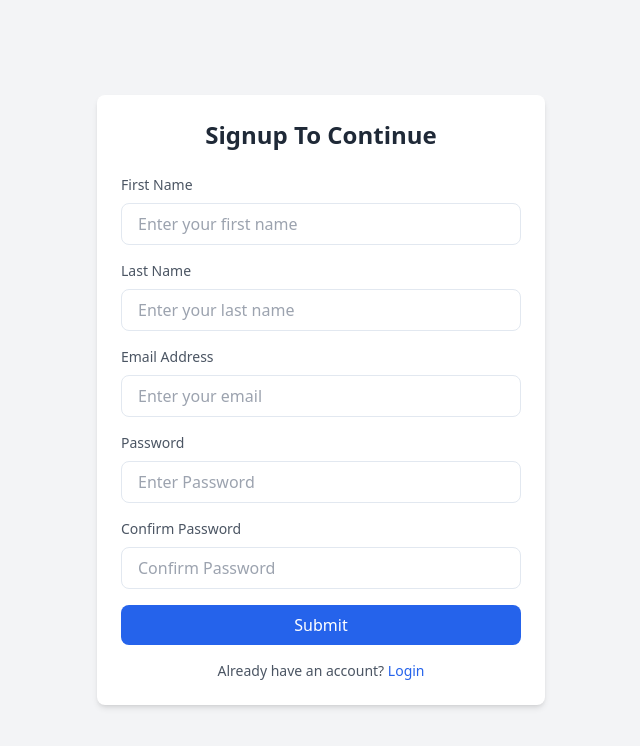
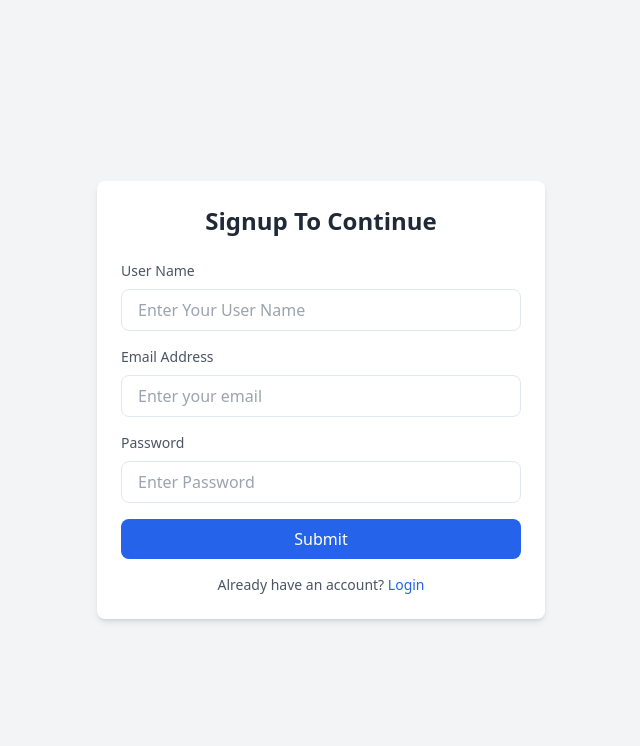
Before and after one commit to ROMANVIKI/blog-frontend, a Next.js app: page /signup in a window 1280 px wide. Shown: the top 746 px of the page, without its empty margins (319-959 px from the left). Built offline with nearby package versions, Linux system fonts and the light colour scheme.

Commit message:
added email, username auth

```diff
--- a/components/LoginForm.jsx
+++ b/components/LoginForm.jsx
@@ -25,7 +25,7 @@ const LoginForm = () => {
     <div className="flex items-center justify-center min-h-screen bg-gray-100">
       <div className="w-full max-w-md p-6 bg-white rounded-lg shadow-md">
         <h2 className="mb-6 text-2xl font-bold text-center text-gray-800">
-          Welcome Back Login To Continue
+          Login To Continue
         </h2>
         <Formik
           initialValues={{ email: "", password: "" }}
--- a/components/SignUpForm.jsx
+++ b/components/SignUpForm.jsx
@@ -1,26 +1,102 @@
 "use client";
 import Link from "next/link";
-import React from "react";
+import React, { useState } from "react";
 import { Formik, Field, Form, ErrorMessage } from "formik";
 import * as Yup from "yup";
+import axios from "axios";
 
 // Backend validation function
 const checkExistingUser = async (email) => {
   try {
-    const response = await fetch("/api/check-user", {
-      method: "POST",
-      headers: { "Content-Type": "application/json" },
-      body: JSON.stringify({ email }),
-    });
-    const data = await response.json();
-    return data.exists;
+    const response = await axios.post(
+      "http://localhost:8000/api/check-email/",
+      { email },
+    );
+    return response.data.exists;
   } catch (error) {
     console.error("Validation error:", error);
-    return false;
+    throw new Error("Failed to check email existence");
+  }
+};
+
+const checkExistingUserName = async (username) => {
+  try {
+    const res = await axios.post("http://localhost:8000/api/check-username/", {
+      username,
+    });
+    console.log(`API Response: ${res.data.exists}`);
+    return res.data.exists;
+  } catch (error) {
+    console.error("Validation error:", error);
+    throw new Error("Failed to check username existence");
+  }
+};
+
+// Submit form function
+const submitForm = async (values) => {
+  try {
+    const response = await axios.post(
+      "http://localhost:8000/api/create-user/",
+      values,
+    );
+    return response.data;
+  } catch (error) {
+    console.error("Error submitting form:", error);
+    throw error;
   }
 };
 
 const SignupForm = () => {
+  const [emailError, setEmailError] = useState("");
+  const [userNameError, setUserNameError] = useState("");
+
+  const handleEmailBlur = async (e) => {
+    const email = e.target.value;
+
+    // Check if the email field is empty
+    if (!email) {
+      setEmailError("Email is required");
+      return;
+    }
+
+    // Validate email format using regex
+    const emailRegex = /^[^\s@]+@[^\s@]+\.[^\s@]+$/;
+    if (!emailRegex.test(email)) {
+      setEmailError("Invalid email format");
+      return;
+    }
+
+    // If the email format is valid, proceed to check with the database
+    try {
+      const exists = await checkExistingUser(email);
+      if (exists) {
+        setEmailError("Email already exists");
+      } else {
+        setEmailError(""); // No error
+      }
+    } catch (error) {
+      setEmailError("Failed to validate email");
+    }
+  };
+
+  const handleUserNameBlur = async (e) => {
+    const username = e.target.value;
+    if (!username) {
+      setUserNameError("Username is required");
+      return;
+    }
+    try {
+      const exists = await checkExistingUserName(username);
+      if (exists) {
+        setUserNameError("Usrename already exists");
+      } else {
+        setUserNameError("");
+      }
+    } catch (error) {
+      setUserNameError("Failed to validate the username from the server");
+    }
+  };
+
   return (
     <div className="flex items-center justify-center min-h-screen bg-gray-100">
       <div className="w-full max-w-md p-6 bg-white rounded-lg shadow-md">
@@ -29,27 +105,14 @@ const SignupForm = () => {
         </h2>
         <Formik
           initialValues={{
-            firstName: "",
-            lastName: "",
+            userName: "",
             email: "",
             password: "",
-            confirmPassword: "",
           }}
           validationSchema={Yup.object({
-            firstName: Yup.string()
-              .max(15, "Must be 15 characters or less")
-              .required("Required"),
-            lastName: Yup.string()
-              .max(20, "Must be 20 characters or less")
-              .required("Required"),
-            email: Yup.string()
-              .email("Invalid email address")
-              .required("Required")
-              .test("unique-email", "Email already exists", async (value) => {
-                if (!value) return true;
-                const exists = await checkExistingUser(value);
-                return !exists;
-              }),
+            // userName: Yup.string()
+            //   .max(15, "Must be 15 characters or less")
+            //   .required("Required"),
             password: Yup.string()
               .min(8, "Password must be at least 8 characters")
               .matches(/[a-z]/, "Must contain at least one lowercase letter")
@@ -60,13 +123,9 @@ const SignupForm = () => {
                 "Must contain at least one special character",
               )
               .required("Password is required"),
-            confirmPassword: Yup.string()
-              .oneOf([Yup.ref("password"), null], "Passwords must match")
-              .required("Confirm Password is required"),
           })}
           onSubmit={async (values, { setSubmitting }) => {
             try {
-              // Your form submission logic here
               await submitForm(values);
             } catch (error) {
               console.error("Submission error:", error);
@@ -79,41 +138,23 @@ const SignupForm = () => {
             <Form className="space-y-4">
               <div>
                 <label
-                  htmlFor="firstName"
+                  htmlFor="userName"
                   className="block mb-2 text-sm font-medium text-gray-600"
                 >
-                  First Name
+                  User Name
                 </label>
                 <Field
-                  name="firstName"
-                  placeholder="Enter your first name"
+                  name="userName"
+                  placeholder="Enter Your User Name"
                   type="text"
                   className="w-full px-4 py-2 border rounded-lg focus:ring-2 focus:ring-blue-500 focus:outline-none"
+                  onBlur={handleUserNameBlur}
                 />
-                <ErrorMessage
-                  name="firstName"
-                  component="div"
-                  className="mt-1 text-sm text-red-500"
-                />
-              </div>
-              <div>
-                <label
-                  htmlFor="lastName"
-                  className="block mb-2 text-sm font-medium text-gray-600"
-                >
-                  Last Name
-                </label>
-                <Field
-                  name="lastName"
-                  placeholder="Enter your last name"
-                  type="text"
-                  className="w-full px-4 py-2 border rounded-lg focus:ring-2 focus:ring-blue-500 focus:outline-none"
-                />
-                <ErrorMessage
-                  name="lastName"
-                  component="div"
-                  className="mt-1 text-sm text-red-500"
-                />
+                {userNameError && (
+                  <div className="mt-1 text-sm text-red-500">
+                    {userNameError}
+                  </div>
+                )}
               </div>
               <div>
                 <label
@@ -127,14 +168,12 @@ const SignupForm = () => {
                   type="email"
                   placeholder="Enter your email"
                   className="w-full px-4 py-2 border rounded-lg focus:ring-2 focus:ring-blue-500 focus:outline-none"
+                  onBlur={handleEmailBlur}
                 />
-                <ErrorMessage
-                  name="email"
-                  component="div"
-                  className="mt-1 text-sm text-red-500"
-                />
+                {emailError && (
+                  <div className="mt-1 text-sm text-red-500">{emailError}</div>
+                )}
               </div>
-              {/* Password Field */}
               <div>
                 <label
                   className="block mb-2 text-sm font-medium text-gray-600"
@@ -151,29 +190,6 @@ const SignupForm = () => {
                 <ErrorMessage
                   name="password"
                   component="div"
-                  className="error"
-                  className="mt-1 text-sm text-red-500"
-                />
-              </div>
-
-              {/* Confirm Password Field */}
-              <div>
-                <label
-                  className="block mb-2 text-sm font-medium text-gray-600"
-                  htmlFor="confirmPassword"
-                >
-                  Confirm Password
-                </label>
-                <Field
-                  name="confirmPassword"
-                  type="password"
-                  placeholder="Confirm Password"
-                  className="w-full px-4 py-2 border rounded-lg focus:ring-2 focus:ring-blue-500 focus:outline-none"
-                />
-                <ErrorMessage
-                  name="confirmPassword"
-                  component="div"
-                  className="error"
                   className="mt-1 text-sm text-red-500"
                 />
               </div>
```
